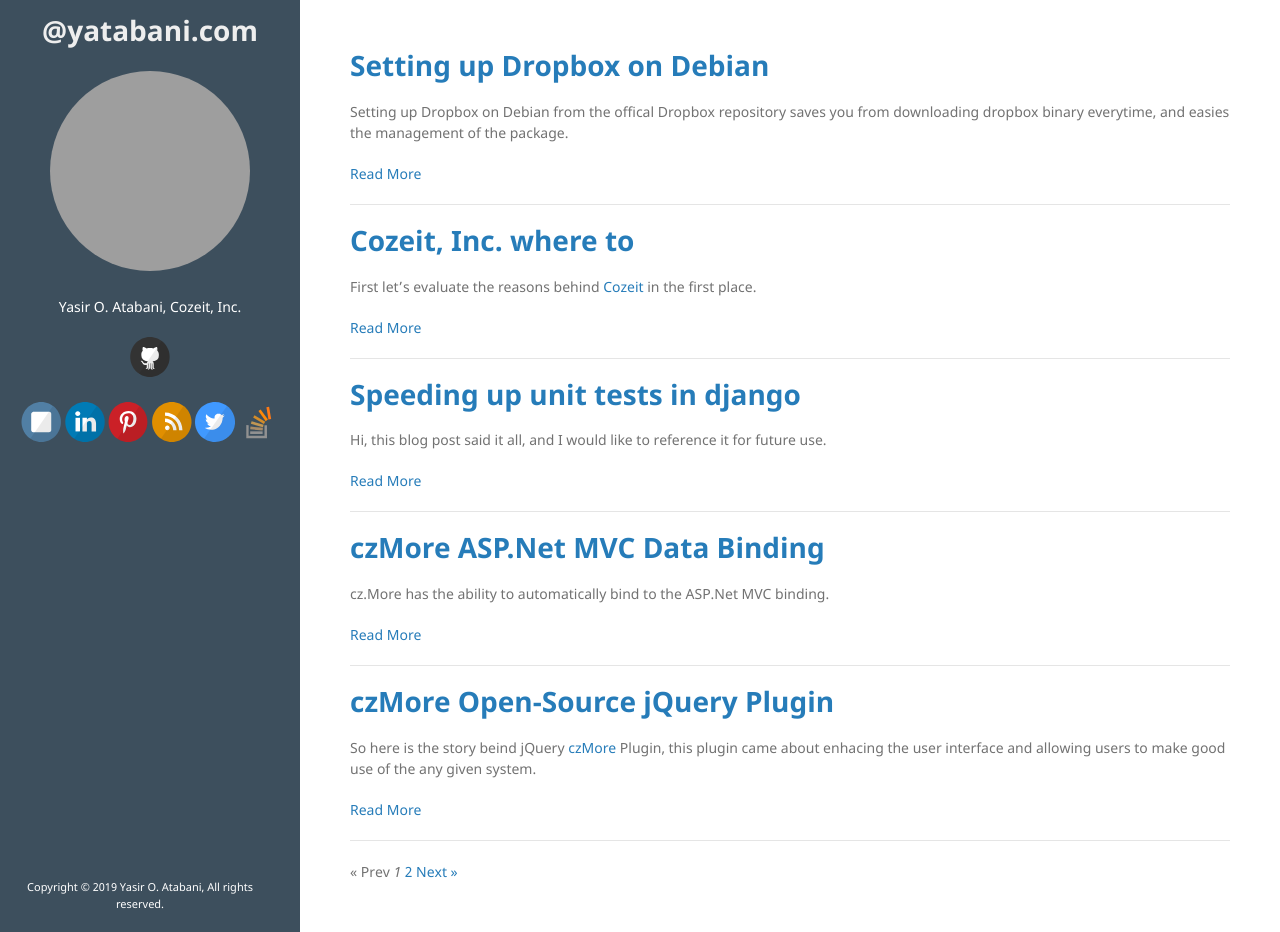
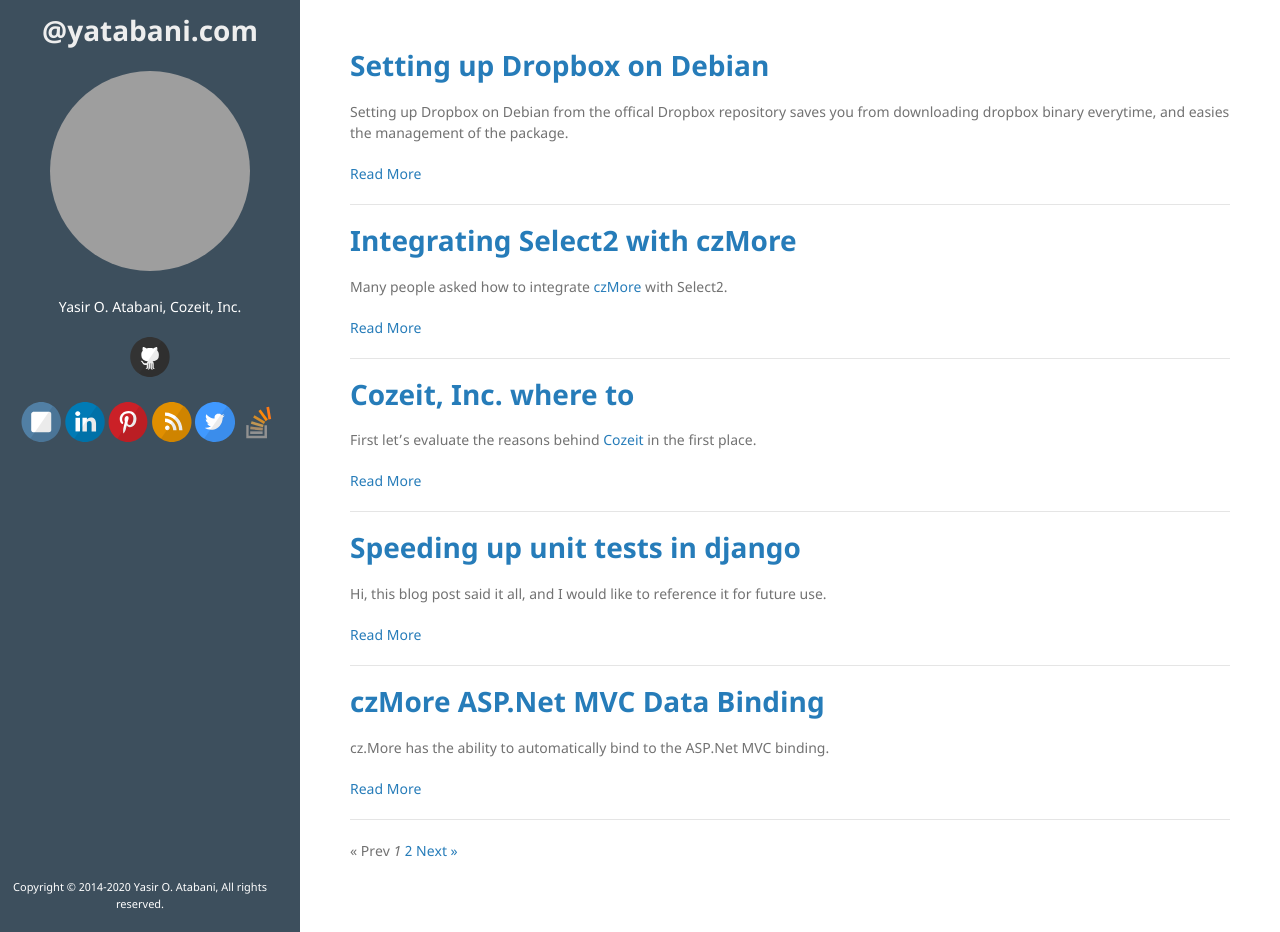
Before and after one commit to yatabani/yatabani.github.io, a Jekyll site: the page built from index.html, in a window 1280 px wide and 932 px high. Built offline with Jekyll 4.4.1, drawn with Linux system fonts in a browser that asks for light colours; the list of posts is cut into pages by our own code; some of the changed lines change nothing that is shown; grey boxes are pictures that could not be loaded.

Commit message:
Copyright notice

````diff
--- a/_layouts/default.html
+++ b/_layouts/default.html
@@ -45,7 +45,7 @@
 	<section>
       	{{ content }}
       	</section>
-	<footer>Copyright &copy; 2019 Yasir O. Atabani, All rights reserved.
+	<footer>Copyright &copy; 2014-2020 Yasir O. Atabani, All rights reserved.
 	</footer>
 	  <script src="{{ '/assets/js/scale.fix.js' | relative_url }}"></script>
   </body>
--- /dev/null
+++ b/_posts/2019-07-11-Integrating-Select2-with-czMore.md
@@ -0,0 +1,26 @@
+---
+layout: post
+title: Integrating Select2 with czMore
+---
+
+Many people asked how to integrate [czMore](http://cozeit.github.io/czMore) with Select2.
+
+## The Problem
+
+The issue is with any other DOM related jQuery plugin is that the DOM object needs to exist before the plugin can be activated for, this applies to Auto-Complete plugins too.
+
+## The Solution
+The solution is to activate the plugin after the addition of the DOM objects by czMore, this is done by making use of the onAdd event, which is fired after adding new HTML (DOM objects).
+
+## Example
+
+```javascript
+$("#czContainer").czMore({
+        onAdd: function() {
+            $("input[id$='_suffix']").select2();
+        }
+});
+```
+
+## Contribution
+I ask anybody interested in czMore to step in and contribute to the project, remember it takes a group to make a great library
````
